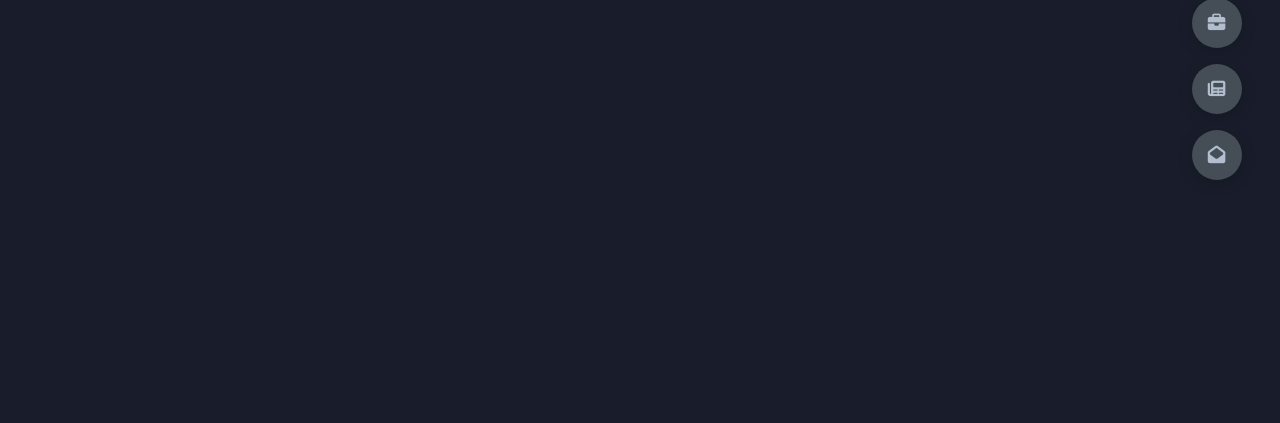
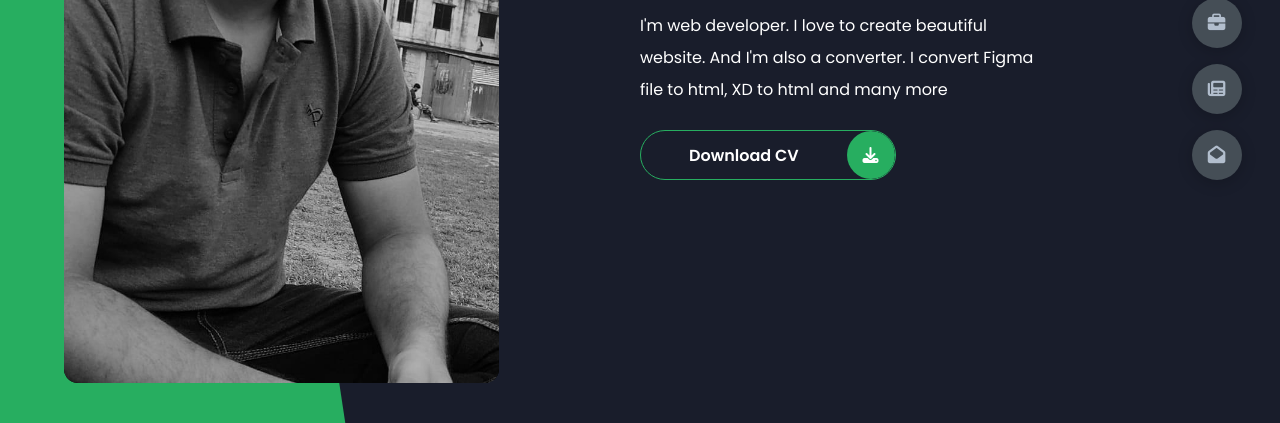
Before and after one commit to Shiham123/Portfolio-1-website, a website: page index.html in a window 1280 px wide. Shown: the part 377-800 px from the top of the page. Drawn offline with Linux system fonts and the light colour scheme.

Commit message:
home section

```diff
--- a/index.html
+++ b/index.html
@@ -2,12 +2,10 @@
 <html lang="en">
   <head>
     <meta charset="UTF-8" />
+    <meta http-equiv="X-UA-Compatible" content="IE=edge" />
     <meta name="viewport" content="width=device-width, initial-scale=1.0" />
     <title>Shiham-portfolio</title>
-    <link
-      rel="icon"
-      href="assets/img/279105393_3201597220099002_4487681873371122246_n.png"
-    />
+    <link rel="icon" href="/assets/img/shiham.png" />
     <link rel="stylesheet" href="assets/css/style.css" />
     <!-- <link rel="stylesheet" href="assets/StartUp/css/bootstrap.min.css" /> -->
     <link rel="preconnect" href="https://fonts.googleapis.com" />
@@ -25,7 +23,32 @@
     />
   </head>
   <body class="main-content">
-    <header class="section sec1 header active" id="header"></header>
+    <header class="section sec1 header active" id="header">
+      <div class="header-content">
+        <div class="left-header">
+          <div class="h-shape"></div>
+          <div class="image">
+            <img src="./assets/img/shiham.jpg" alt="" />
+          </div>
+        </div>
+
+        <div class="right-header">
+          <h1 class="name">Hi, I'm <span>Shiham</span> A web developer</h1>
+          <p>
+            I'm web developer. I love to create beautiful website. And I'm also
+            a converter. I convert Figma file to html, XD to html and many more
+          </p>
+          <div class="btn-container">
+            <a href="" class="main-btn">
+              <span class="btn-text">Download CV</span>
+              <span class="btn-icon">
+                <i class="fas fa-download"></i>
+              </span>
+            </a>
+          </div>
+        </div>
+      </div>
+    </header>
 
     <main>
       <section class="section sec2 about" id="about"></section>
@@ -38,7 +61,6 @@
       <div class="control control-1 active-btn" data-id="header">
         <i class="fas fa-home"></i>
       </div>
-
       <div class="control control-2" data-id="about">
         <i class="fas fa-user"></i>
       </div>
--- a/scss/style.scss
+++ b/scss/style.scss
@@ -127,3 +127,108 @@ section {
     }
   }
 }
+
+// Header content
+.header-content {
+  display: grid;
+  grid-template-columns: repeat(2, 1fr);
+  height: 100%;
+  .left-header {
+    display: flex;
+    align-items: center;
+    position: relative;
+    .h-shape {
+      transition: all 0.4s ease-in-out;
+      width: 65%;
+      height: 100%;
+      background-color: var(--color-secondary);
+      position: absolute;
+      left: 0;
+      top: 0;
+      z-index: -1;
+      clip-path: polygon(0 0, 54% 0, 83% 100%, 0% 100%);
+    }
+    .image {
+      border-radius: var(--br-sm-2);
+      height: 90%;
+      width: 68%;
+      margin-left: 4rem;
+      background-color: var(--color-black);
+      transition: all 0.4s ease-in-out;
+      img {
+        width: 100%;
+        height: 100%;
+        object-fit: cover;
+        border-radius: var(--br-sm-2);
+        transition: all 0.4s ease-in-out;
+        filter: grayscale(100%);
+        &:hover {
+          filter: grayscale(0);
+        }
+      }
+    }
+  }
+  .right-header {
+    display: flex;
+    flex-direction: column;
+    justify-content: center;
+    padding-right: 15rem;
+    .name {
+      font-size: 2.5rem;
+      span {
+        color: var(--color-secondary);
+      }
+    }
+    p {
+      margin: 1.5rem 0;
+      line-height: 2rem;
+    }
+  }
+}
+
+// reuse button independent document
+.btn-container {
+  display: flex;
+  align-self: flex-start;
+  .main-btn {
+    border-radius: 25px;
+    font-size: inherit;
+    font-weight: 600;
+    position: relative;
+    border: 1px solid var(--color-secondary);
+    display: flex;
+    align-self: flex-start;
+    display: flex;
+    align-items: center;
+    overflow: hidden;
+    .btn-text {
+      padding: 0 3rem;
+    }
+    .btn-icon {
+      background-color: var(--color-secondary);
+      display: flex;
+      align-items: center;
+      justify-content: center;
+      border-radius: 50%;
+      padding: 1rem;
+    }
+    &::before {
+      content: '';
+      position: absolute;
+      top: 0;
+      right: 0;
+      transform: translateX(100%);
+      transition: all 0.4s ease-in-out;
+      z-index: -1;
+    }
+    &:hover {
+      &::before {
+        width: 100%;
+        height: 100%;
+        background-color: var(--color-secondary);
+        transform: translateX(0);
+        transition: all 0.4s ease-in-out;
+      }
+    }
+  }
+}
```
Also changed, not shown: assets/css/style.css, assets/img/shiham.jpg (renamed from assets/img/279105393_3201597220099002_4487681873371122246_n.jpg), 3 other files.
